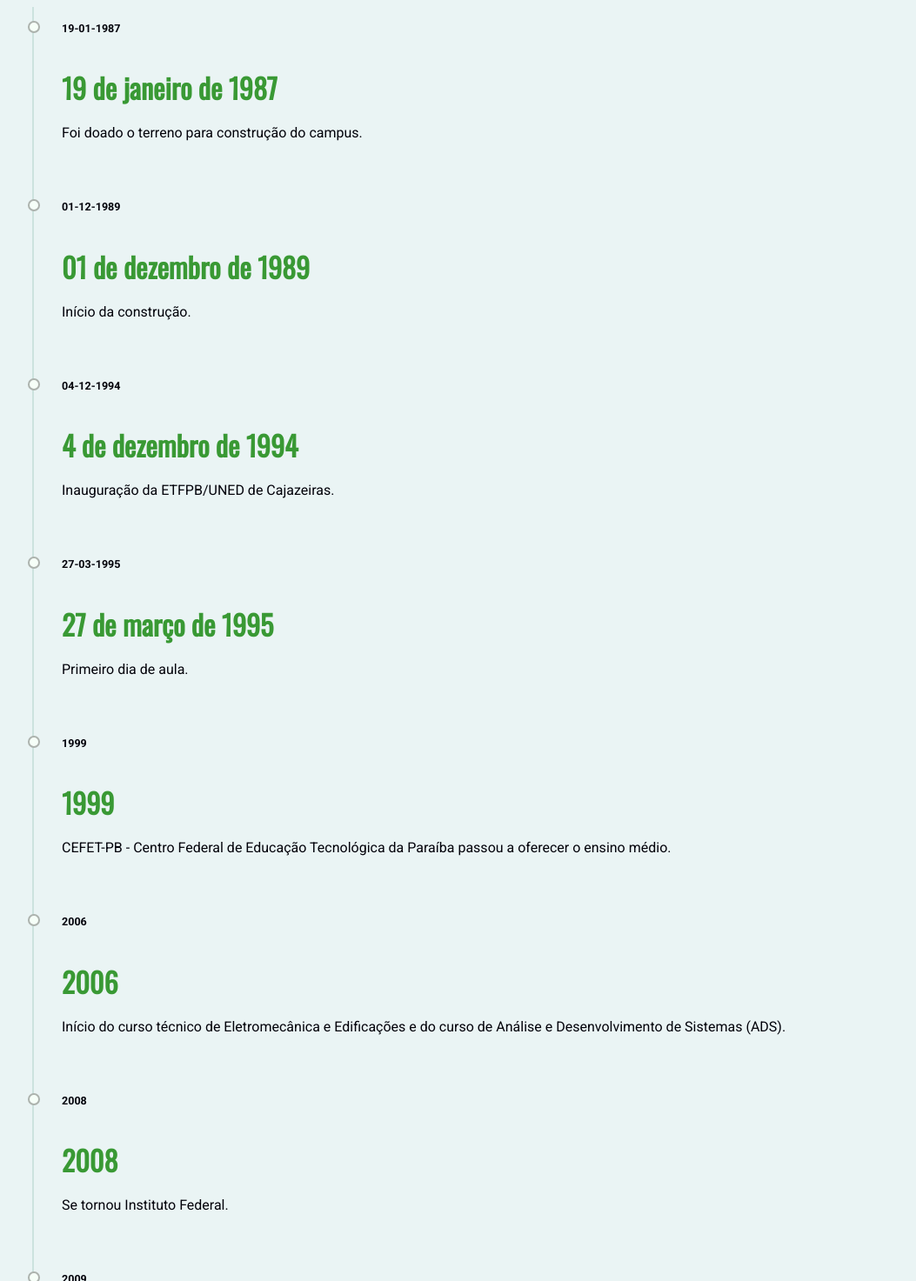
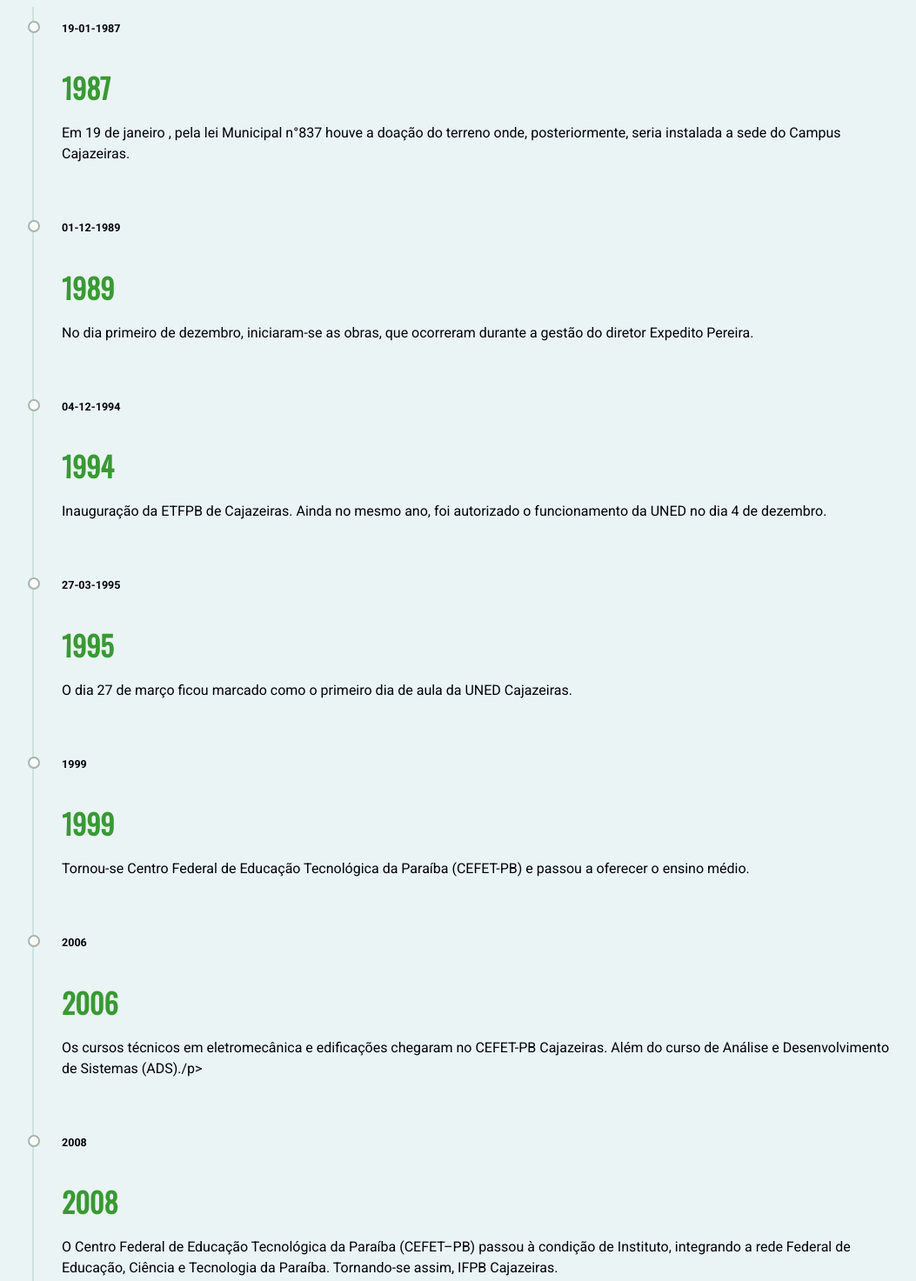
Before and after one commit to kaserzin/Time_Line_IFPB-CZ, a plain HTML site: page index.html in a window 1280 px wide. Shown: the top 1473 px of the page at 87% size, without its empty margins (91-1144 px from the left). Drawn offline with nearby package versions, Linux system fonts and the light colour scheme.

Commit message:
Update index.html

```diff
--- a/index.html
+++ b/index.html
@@ -9,38 +9,38 @@
 <body>
     <div class="container">
         <div class="item-linha-tempo" date-is='19-01-1987'>
-            <h1>19 de janeiro de 1987</h1>
-            <p>Foi doado o terreno para construção do campus.</p>
+            <h1>1987</h1>
+            <p>Em 19 de janeiro , pela lei Municipal n°837 houve a doação do terreno onde, posteriormente, seria instalada a sede do Campus Cajazeiras. </p>
         </div>
 
         <div class="item-linha-tempo" date-is='01-12-1989'>
-            <h1>01 de dezembro de 1989</h1>
-            <p>Início da construção.</p>
+            <h1>1989</h1>
+            <p>No dia primeiro de dezembro, iniciaram-se as obras, que ocorreram durante a gestão do diretor Expedito Pereira. </p>
         </div>
 
         <div class="item-linha-tempo" date-is='04-12-1994'>
-            <h1>4 de dezembro de 1994</h1>
-            <p>Inauguração da ETFPB/UNED de Cajazeiras.</p>
+            <h1>1994</h1>
+            <p>Inauguração da ETFPB de Cajazeiras. Ainda no mesmo ano, foi autorizado o funcionamento da UNED no dia 4 de dezembro. </p>
         </div>
 
         <div class="item-linha-tempo" date-is='27-03-1995'>
-            <h1>27 de março de 1995</h1>
-            <p>Primeiro dia de aula.</p>
+            <h1>1995</h1>
+            <p>O dia 27 de março ficou marcado como o primeiro dia de aula da UNED Cajazeiras. </p>
         </div>
 
         <div class="item-linha-tempo" date-is='1999'>
             <h1>1999</h1>
-            <p>CEFET-PB - Centro Federal de Educação Tecnológica da Paraíba passou a oferecer o ensino médio.</p>
+            <p>Tornou-se Centro Federal de Educação Tecnológica da Paraíba (CEFET-PB) e passou a oferecer o ensino médio. </p>
         </div>
 
         <div class="item-linha-tempo" date-is='2006'>
             <h1>2006</h1>
-            <p>Início do curso técnico de Eletromecânica e Edificações e do curso de Análise e Desenvolvimento de Sistemas (ADS).</p>
+            <p>Os cursos técnicos em eletromecânica e edificações chegaram no CEFET-PB Cajazeiras. Além do curso de Análise e Desenvolvimento de Sistemas (ADS)./p>
         </div>
 
         <div class="item-linha-tempo" date-is='2008'>
             <h1>2008</h1>
-            <p>Se tornou Instituto Federal.</p>
+            <p>O Centro Federal de Educação Tecnológica da Paraíba (CEFET–PB) passou à condição de Instituto, integrando a rede Federal de Educação, Ciência e Tecnologia da Paraíba. Tornando-se assim, IFPB Cajazeiras. </p>
         </div>
 
         <div class="item-linha-tempo" date-is='2009'>
```
